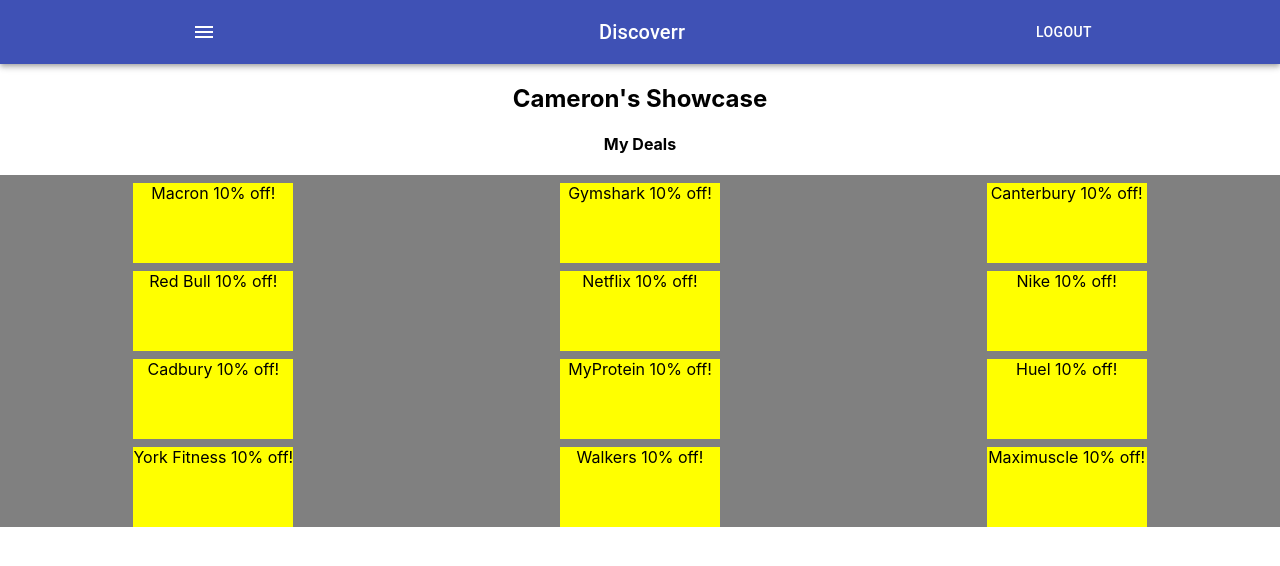
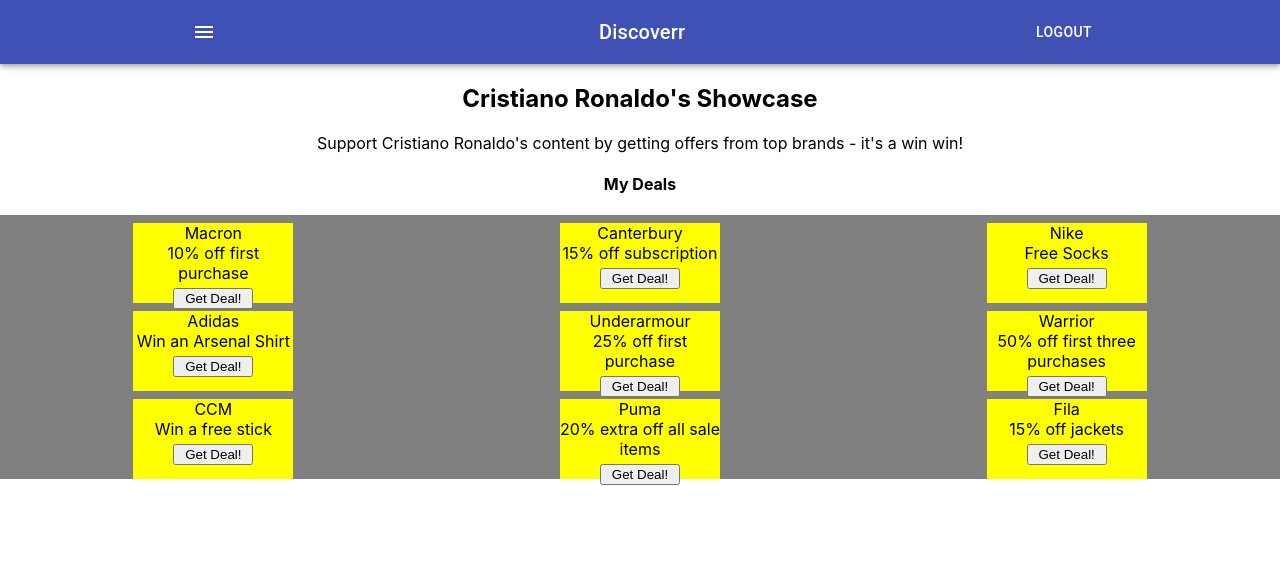
Before and after one commit to Reikon95/discoverr, a React (Create React App) app: page /showcase in a window 1280 px wide. Shown: the top 566 px of the page. Built offline with nearby package versions, Linux system fonts and the light colour scheme.

Commit message:
deals now iterating through array

```diff
--- a/src/App.js
+++ b/src/App.js
@@ -56,7 +56,20 @@
               <ProfilePage user="Ninja" />
             </Route>
             <Route path="/showcase">
-              <ShowcasePage name="Cameron" />
+              <ShowcasePage
+                name="Cristiano Ronaldo"
+                deals={[
+                  { name: "Macron", offer: "10% off first purchase" },
+                  { name: "Canterbury", offer: "15% off subscription" },
+                  { name: "Nike", offer: "Free Socks" },
+                  { name: "Adidas", offer: "Win an Arsenal Shirt" },
+                  { name: "Underarmour", offer: "25% off first purchase" },
+                  { name: "Warrior", offer: "50% off first three purchases" },
+                  { name: "CCM", offer: "Win a free stick" },
+                  { name: "Puma", offer: "20% extra off all sale items" },
+                  { name: "Fila", offer: "15% off jackets" },
+                ]}
+              />
             </Route>
             <Route path="/">
               <Home />
--- a/src/components/showcase-page/showcase-page.css
+++ b/src/components/showcase-page/showcase-page.css
@@ -11,3 +11,7 @@
   width: 20vh;
   margin-top: 1vh;
 }
+
+.deal-button {
+  width: 50%;
+}
--- a/src/components/showcase-page/showcase-page.jsx
+++ b/src/components/showcase-page/showcase-page.jsx
@@ -1,26 +1,37 @@
 import { React, useState } from "react"
 import { useTable } from "react-table"
 import "./showcase-page.css"
-export default function ShowcasePage({ name }) {
+export default function ShowcasePage({ name, deals }) {
+  // todo - make columns 2 wide when on mobile
+  const [showDeal, setShowDeal] = useState(false)
+
+  const handleClick = () => {
+    setShowDeal(true)
+  }
   return (
     <>
       <h2>{name}'s Showcase</h2>
 
+      <p>
+        Support {name}'s content by getting offers from top brands - it's a win
+        win!
+      </p>
+
       <h4>My Deals</h4>
 
       <div className="deals-container">
-        <div className="item">Macron 10% off!</div>
-        <div className="item">Gymshark 10% off!</div>
-        <div className="item">Canterbury 10% off!</div>
-        <div className="item">Red Bull 10% off!</div>
-        <div className="item">Netflix 10% off!</div>
-        <div className="item">Nike 10% off!</div>
-        <div className="item">Cadbury 10% off!</div>
-        <div className="item">MyProtein 10% off!</div>
-        <div className="item">Huel 10% off!</div>
-        <div className="item">York Fitness 10% off!</div>
-        <div className="item">Walkers 10% off!</div>
-        <div className="item">Maximuscle 10% off!</div>
+        {deals.map((deal) => {
+          return (
+            <div className="item">
+              <div>{deal.name} </div>
+              <div>{deal.offer}</div>
+              <button className="deal-button" onClick={() => handleClick()}>
+                Get Deal!
+              </button>
+              {showDeal ? deal.name + name + "2021" : ""}
+            </div>
+          )
+        })}
       </div>
     </>
   )
```
